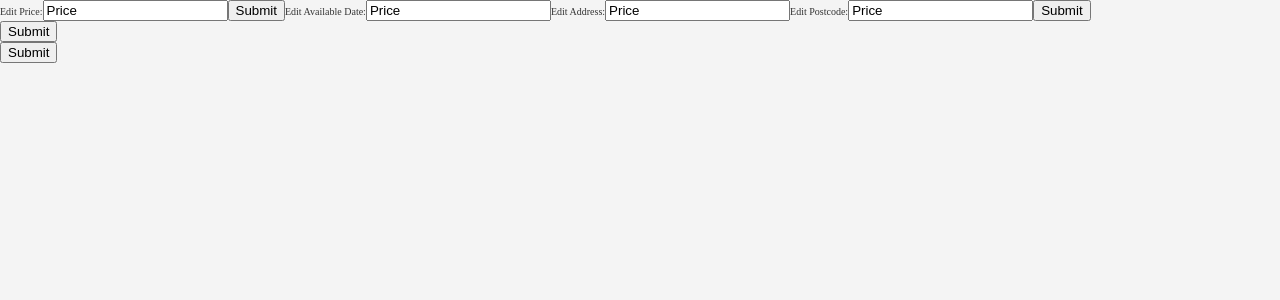
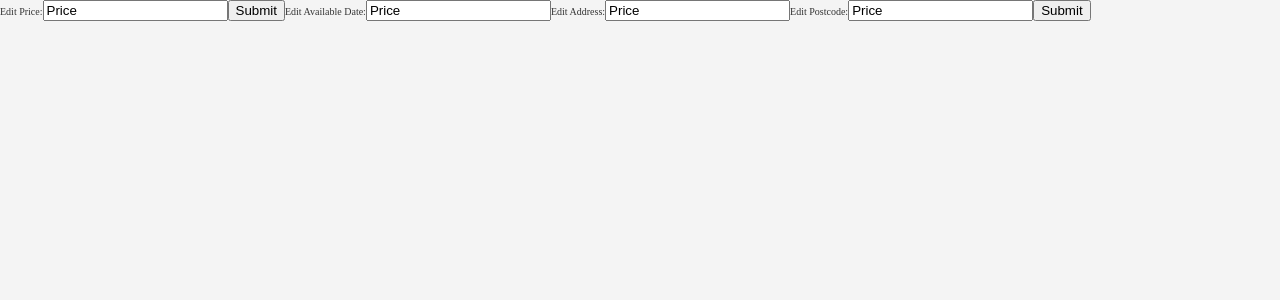
Before and after one commit to Jakephillips55/property-app, a React (Create React App) app: page /properties/1 in a window 1280 px wide. Shown: the top 300 px of the page. Built offline with nearby package versions, Linux system fonts and the light colour scheme.

Commit message:
cleaning up form

```diff
--- a/src/components/editForm.jsx
+++ b/src/components/editForm.jsx
@@ -57,14 +57,6 @@ class Form extends React.Component {
             <input type="submit" value="Submit" />
           </label>
         </form>
-
-        <form onSubmit={this.handleSubmit}></form>
-        <form onSubmit={this.handleSubmit}>
-          <input type="submit" value="Submit" />
-        </form>
-        <form onSubmit={this.handleSubmit}>
-          <input type="submit" value="Submit" />
-        </form>
       </>
     );
   }
```
